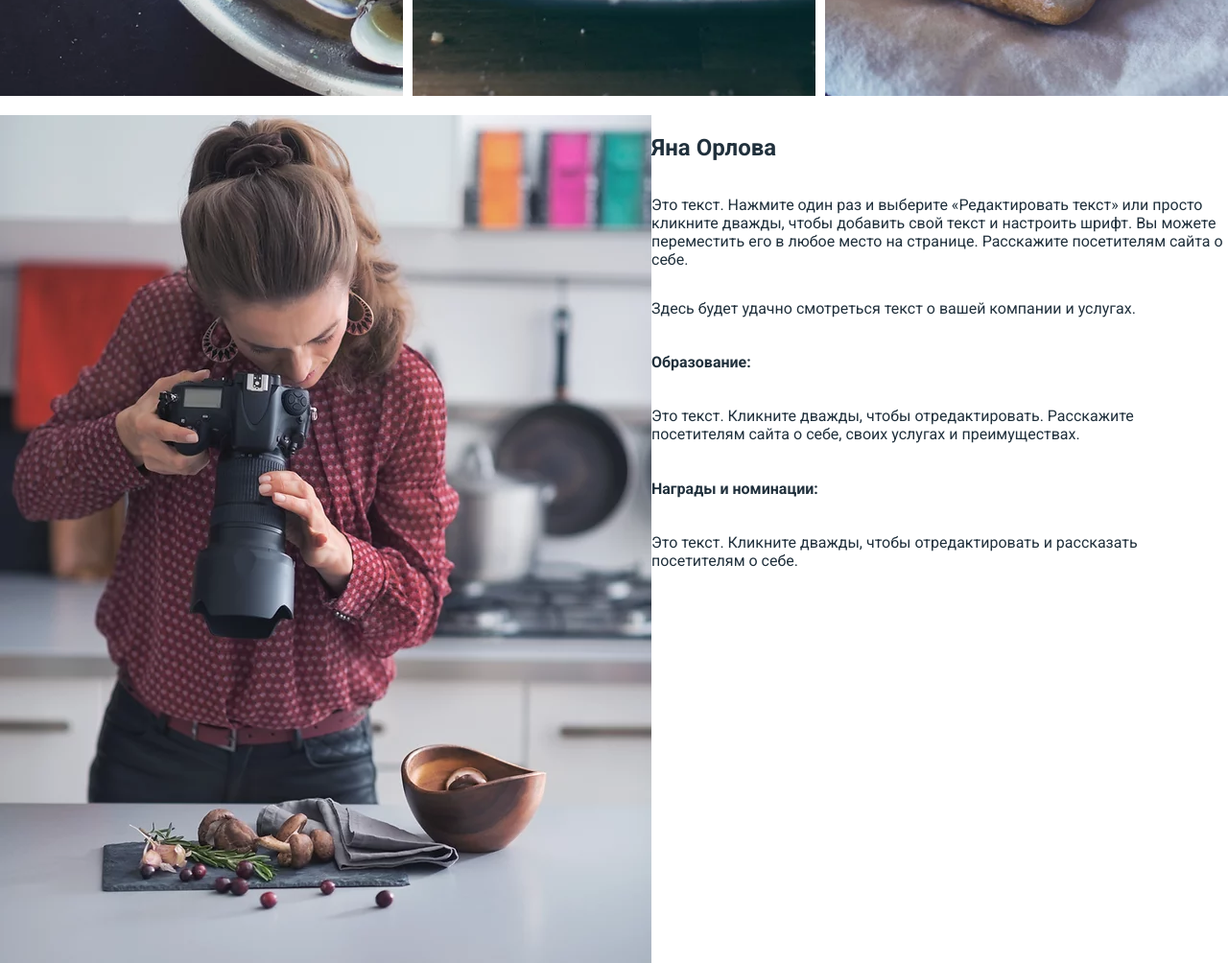
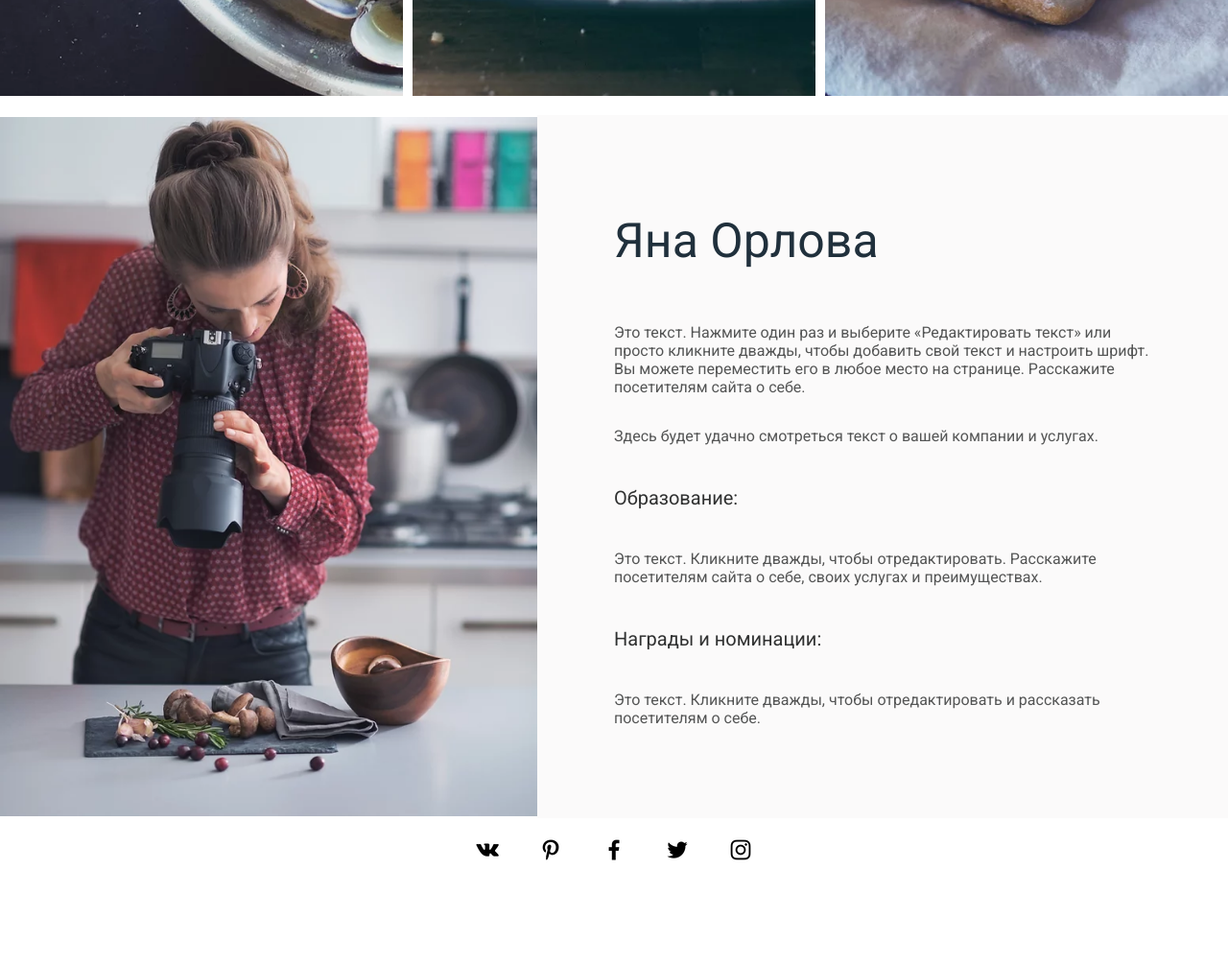
Before and after one commit to FlameFlashy/web-cooking, a plain HTML site: page index.html in a window 1280 px wide. Shown: the part 1580-2584 px from the top of the page at 96% size. After the commit the page ends 2499 px from the top, so only its background shows below. Drawn offline with Linux system fonts and the light colour scheme.

Commit message:
block about style

```diff
--- a/index.html
+++ b/index.html
@@ -1,11 +1,13 @@
 <!DOCTYPE html>
 <html lang="en">
+
 <head>
     <meta charset="UTF-8">
     <meta name="viewport" content="width=device-width, initial-scale=1.0">
     <link rel="stylesheet" href="style.css">
     <title>Document</title>
 </head>
+
 <body>
     <header>
         <div class="header-wrapper">
@@ -46,17 +48,23 @@
     </main>
 
     <main class="about">
-        <img src="/img/photo.webp" alt="">
+        <div class="img-wrap">
+            <img src="/img/photo.webp" alt=""></div>
         <div class="content">
             <h2>Яна Орлова</h2>
-            <p>Это текст. Нажмите один раз и выберите «Редактировать текст» или просто кликните дважды, чтобы добавить свой текст и настроить шрифт. Вы можете переместить его в любое место на странице. Расскажите посетителям сайта о себе.</p>
+            <p>Это текст. Нажмите один раз и выберите «Редактировать текст» или просто кликните дважды, чтобы добавить
+                свой текст и настроить шрифт. Вы можете переместить его в любое место на странице. Расскажите
+                посетителям сайта о себе.</p>
             <p>Здесь будет удачно смотреться текст о вашей компании и услугах.</p>
             <h4>Образование:</h4>
-            <p>Это текст. Кликните дважды, чтобы отредактировать. Расскажите посетителям сайта о себе, своих услугах и преимуществах.</p>
+            <p>Это текст. Кликните дважды, чтобы отредактировать. Расскажите посетителям сайта о себе, своих услугах и
+                преимуществах.</p>
             <h4>Награды и номинации:</h4>
             <p>Это текст. Кликните дважды, чтобы отредактировать и рассказать посетителям о себе.</p>
         </div>
     </main>
+
+
 
     <footer>
         <div class="soc-links">
@@ -68,4 +76,5 @@
         </div>
     </footer>
 </body>
+
 </html>
--- a/style.css
+++ b/style.css
@@ -1,6 +1,6 @@
 @import url('https://fonts.googleapis.com/css2?family=Roboto:wght@300;400;500;700&display=swap');
 
-body{
+body {
     color: #20303c;
     font-family: 'roboto';
     width: 100%;
@@ -54,10 +54,11 @@ header {
     transition: 0.8s;
 }
 
-.menu a:hover{
+.menu a:hover {
     color: #8B98A7;
     transition: 0.8s;
 }
+
 .menu a:active {
     color: #8B98A7;
 }
@@ -128,6 +129,7 @@ header {
     align-items: center;
     margin: 20px 0;
 }
+
 .portfolio-wrap2 {
     background-image: url("img/servise.webp");
     background-color: #adb8fa;
@@ -141,6 +143,7 @@ header {
     align-items: center;
     margin: 20px 10px;
 }
+
 .portfolio-wrap3 {
     background-image: url("img/bakery.webp");
     background-color: #adb8fa;
@@ -171,10 +174,40 @@ header {
     margin: 0px auto;
 }
 
+.about .img-wrap {
+    flex-basis: 50%;
+}
+
+.about img {
+    height: 100%;
+    width: 100%;
+    object-fit: contain;
+}
+
 .about .content {
     display: flex;
     flex-direction: column;
-    padding: 0px;
+    padding: 60px 80px;
+    background-color: #fbfafa;
+    flex-basis: 50%;
+}
+
+.about h2 {
+    font-weight: 400;
+    font-size: 50px;
+}
+
+.about p {
+    color: #545555;
+    font-weight: 400;
+    text-align: left;
+    font-size: 16px;
+}
+
+.about h4 {
+    font-size: 20px;
+    font-weight: 400;
+    color: #303131;
 }
 
 footer {
```
Lines whose indentation alone changed are shown as unchanged.
